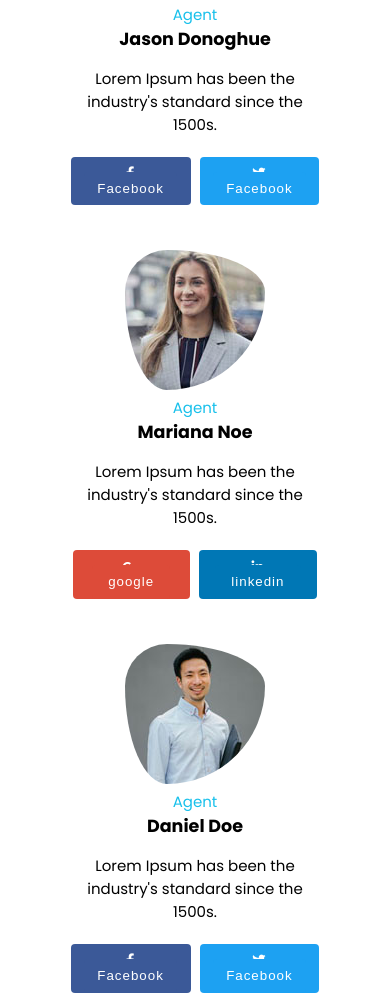
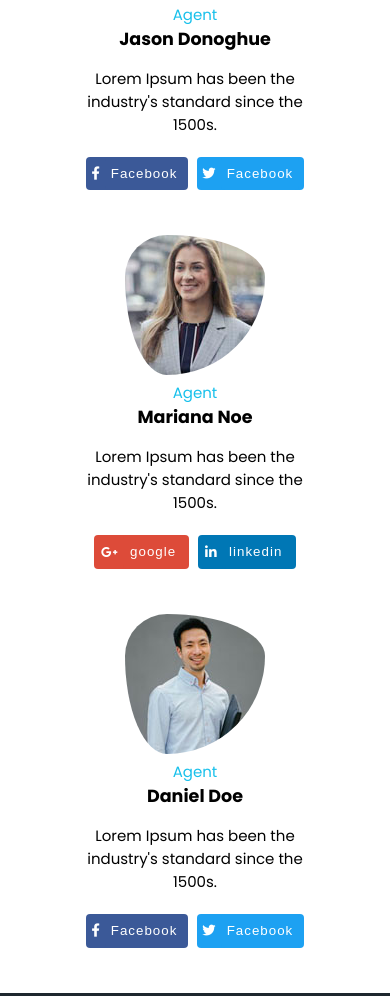
Before and after one commit to wikiesp/booker, a plain HTML site: page index.html in a window 390 px wide. Shown: the part 4918-5914 px from the top of the page. Drawn offline with Linux system fonts and the light colour scheme; a script that the page names is missing.

Commit message:
Redes button
Facebook, twitter, googleplus, linkeding

```diff
--- a/main.css
+++ b/main.css
@@ -734,5 +734,17 @@ form {
         margin: auto;
     }
 
+    .facebook button, .facebook a{
+        padding: 0.7em 0.4em;
+    }
+    .twitter button, .twitter a{
+        padding: 0.7em 0.4em;
+    }
+    .googleplus button, .googleplus a{
+        padding: 0.7em 0.5em;
+    }
+    .linkedin button, .linkedin a{
+        padding: 0.7em 0.5em;
+    }
 
 }
```
